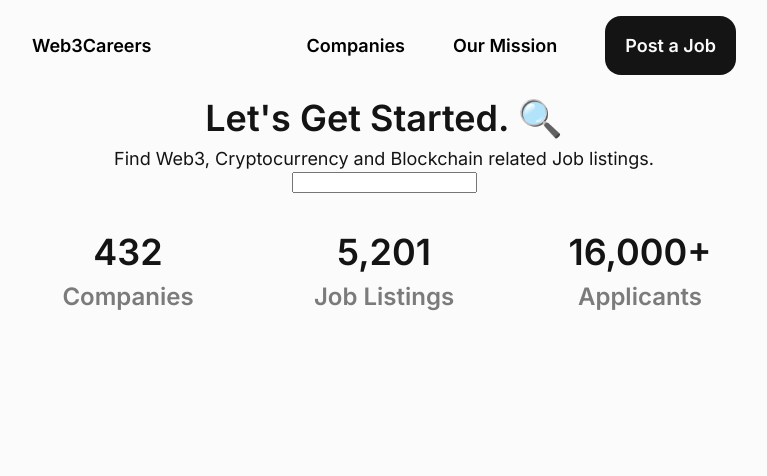
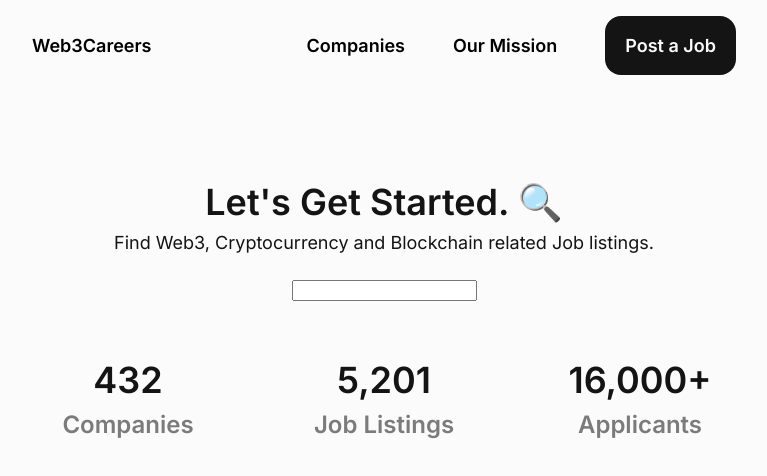
Before and after one commit to JAhimaz/web3careers, a React (Vite) app: page / in a window 1280 px wide. Shown: the top 476 px of the page, without its empty margins (256-1023 px from the left). Built offline with nearby package versions, Linux system fonts and the light colour scheme.

Commit message:
feat: adding input component

```diff
--- a/src/routes/Home.tsx
+++ b/src/routes/Home.tsx
@@ -14,17 +14,20 @@
         flexDirection: "column",
         justifyContent: "center",
         alignItems: "center",
+        marginTop: "5.25rem",
       }}>
         <Typography size="xl" weight={600}>Let's Get Started. 🔍</Typography>
         <Typography size="md">Find Web3, Cryptocurrency and Blockchain related Job listings.</Typography>
-        <input></input>
+        <input css={{
+          marginTop: "1.5rem",
+        }}></input>
         <div id="site-statistics" css={{
           display: "flex",
           flexDirection: "row",
           justifyContent: "space-between",
           alignItems: "center",
           width: "60vw",
-          marginTop: "2rem",
+          marginTop: "3.25rem",
         }}>
           <Statistic header="432" subheader="Companies" />
           <Statistic header="5,201" subheader="Job Listings" />
```
Also changed, not shown: src/components/atoms/Input/Input.tsx (added, +11 -0 lines), src/components/atoms/Input/index.ts (added).
